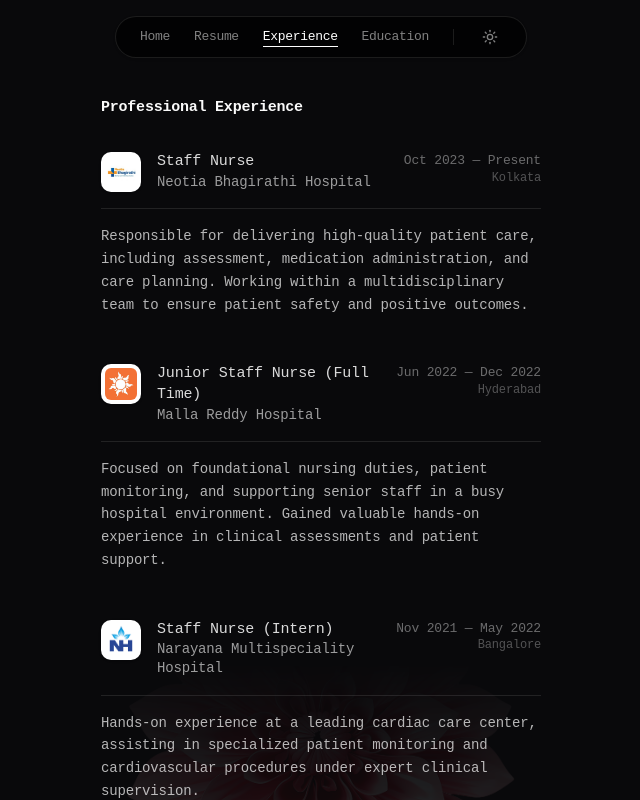
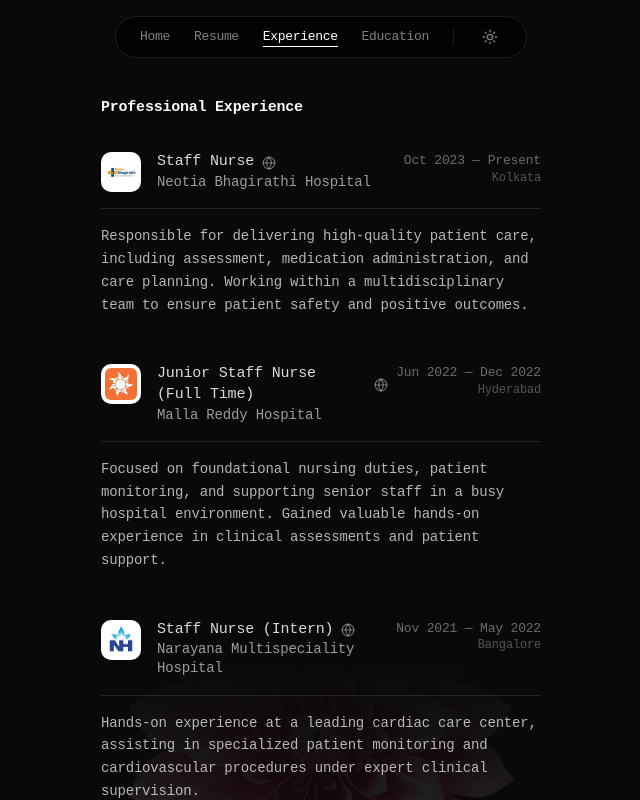
Before and after one commit to codewithdhruba01/PallabiPortfolio, a React (Vite) app: page / in a window 1280 px wide. Both pictures are taken after a click on the button "Show all experiences". Shown: the top 800 px of the page, without its empty margins (319-959 px from the left). Built offline with nearby package versions, Linux system fonts and the light colour scheme.

Commit message:
feat: add external website links to experience entries with GlobeIcon component

```diff
--- a/src/pages/Experience.tsx
+++ b/src/pages/Experience.tsx
@@ -3,6 +3,23 @@
   EditorialPage,
   EditorialSection,
 } from "@/components/editorial-layout";
+
+const GlobeIcon = ({ className }: { className?: string }) => (
+  <svg
+    xmlns="http://www.w3.org/2000/svg"
+    viewBox="0 0 24 24"
+    fill="none"
+    stroke="currentColor"
+    strokeWidth="2"
+    strokeLinecap="round"
+    strokeLinejoin="round"
+    className={className}
+  >
+    <circle cx="12" cy="12" r="10" />
+    <path d="M12 2a15.3 15.3 0 0 1 4 10 15.3 15.3 0 0 1-4 10 15.3 15.3 0 0 1-4-10 15.3 15.3 0 0 1 4-10z" />
+    <path d="M2 12h20" />
+  </svg>
+);
 
 interface ExperienceProps { }
 
@@ -25,9 +42,20 @@
                 />
                 <div className="flex justify-between items-start gap-2 flex-1 min-w-0">
                   <div>
+                    <div className="flex items-center gap-2">
                       <h3 className="text-[15px] font-medium text-black/85 dark:text-white/85 leading-snug">
                         Staff Nurse
                       </h3>
+                      <a
+                        href="https://neotiahospital.com/"
+                        target="_blank"
+                        rel="noopener noreferrer"
+                        className="text-black/40 hover:text-black/80 dark:text-white/40 dark:hover:text-white/80 transition-colors"
+                        title="Visit Website"
+                      >
+                        <GlobeIcon className="size-3.5" />
+                      </a>
+                    </div>
                     <p className="text-[14px] text-black/60 dark:text-white/60 leading-snug">
                       Neotia Bhagirathi Hospital
                     </p>
@@ -56,9 +84,20 @@
                 />
                 <div className="flex justify-between items-start gap-2 flex-1 min-w-0">
                   <div>
+                    <div className="flex items-center gap-2">
                       <h3 className="text-[15px] font-medium text-black/85 dark:text-white/85 leading-snug">
                         Junior Staff Nurse (Full Time)
                       </h3>
+                      <a
+                        href="https://www.mallareddynarayana.com/"
+                        target="_blank"
+                        rel="noopener noreferrer"
+                        className="text-black/40 hover:text-black/80 dark:text-white/40 dark:hover:text-white/80 transition-colors"
+                        title="Visit Website"
+                      >
+                        <GlobeIcon className="size-3.5" />
+                      </a>
+                    </div>
                     <p className="text-[14px] text-black/60 dark:text-white/60 leading-snug">
                       Malla Reddy Hospital
                     </p>
@@ -86,9 +125,20 @@
                 />
                 <div className="flex justify-between items-start gap-2 flex-1 min-w-0">
                   <div>
+                    <div className="flex items-center gap-2">
                       <h3 className="text-[15px] font-medium text-black/85 dark:text-white/85 leading-snug">
                         Staff Nurse (Intern)
                       </h3>
+                      <a
+                        href="https://www.narayanahealth.org/"
+                        target="_blank"
+                        rel="noopener noreferrer"
+                        className="text-black/40 hover:text-black/80 dark:text-white/40 dark:hover:text-white/80 transition-colors"
+                        title="Visit Website"
+                      >
+                        <GlobeIcon className="size-3.5" />
+                      </a>
+                    </div>
                     <p className="text-[14px] text-black/60 dark:text-white/60 leading-snug">
                       Narayana Multispeciality Hospital
                     </p>
```
Lines whose indentation alone changed are shown as unchanged.
